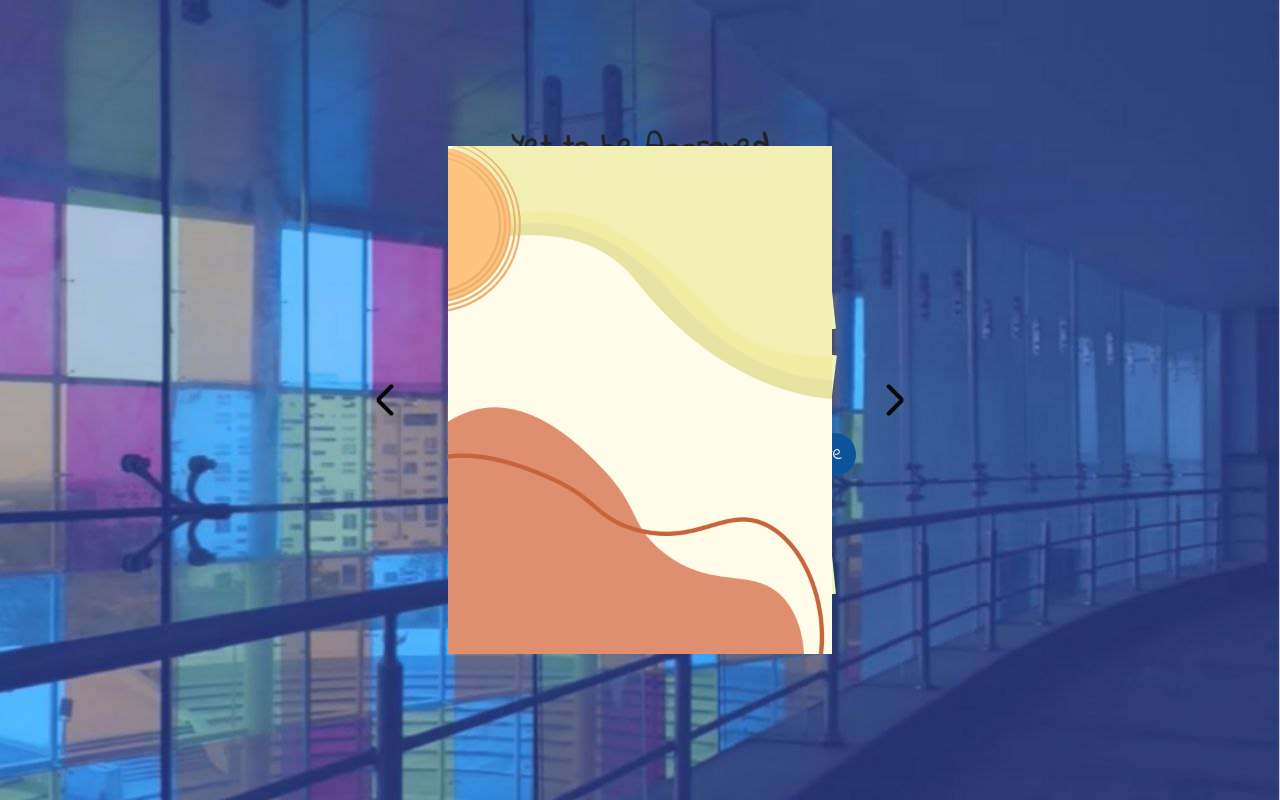
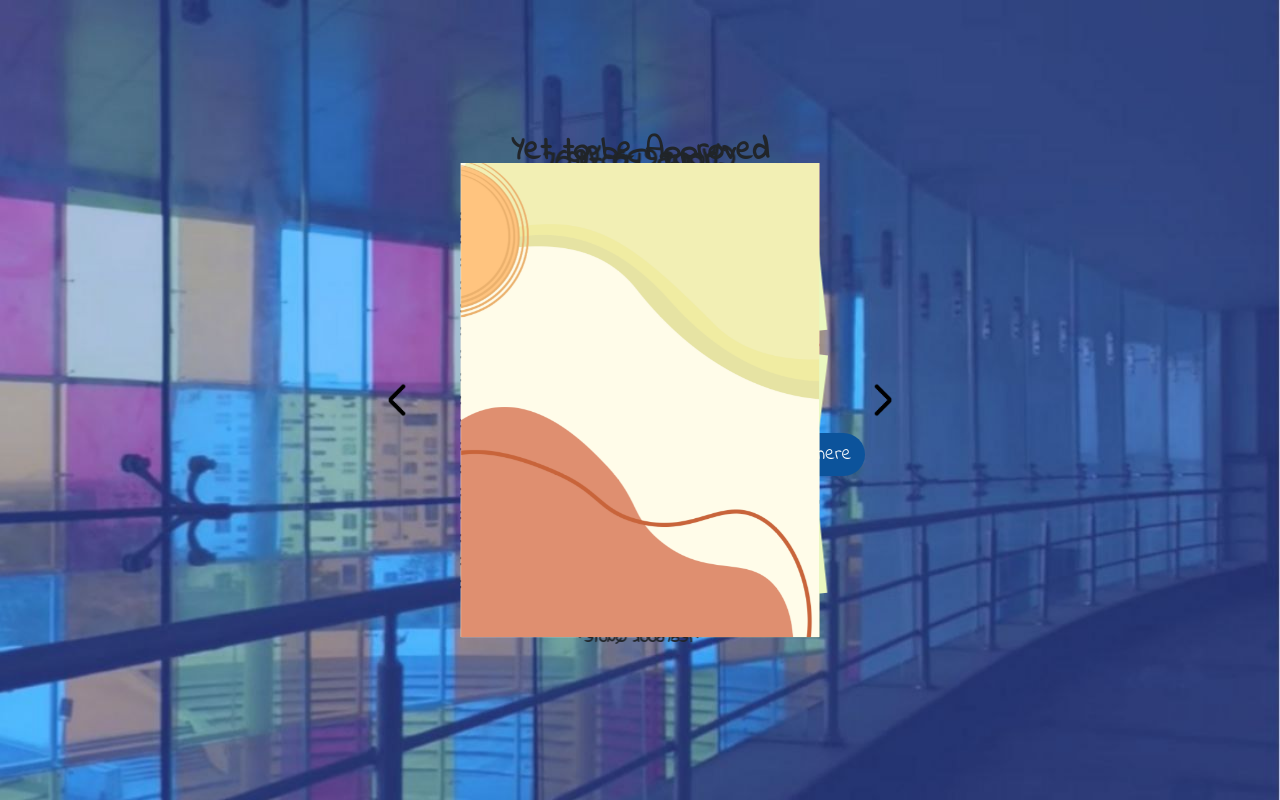
Before and after one commit to Ghost4681/yearbook_frontend, a plain HTML site: page index.html in a window 1280 px wide. Drawn offline with nearby package versions, Linux system fonts and the light colour scheme.

Commit message:
i think i figured out the merge conflict

```diff
--- a/index.html
+++ b/index.html
@@ -349,6 +349,8 @@
 
     <!-- Paper 5 -->
     <div id="p5" class="paper">
+        <!-- Paper 5 -->
+        <div id="p5" class="paper">
             <!-- paper 5 front page -->
             <div class="front">
                 <div id="f5" class="front-content">
@@ -362,7 +364,7 @@
                         </div>
                         <div class="row" style="margin-left: 10%; margin-right: 10%;">
                             <div class="col-6">
-                            <ul>
+                                <ul >
                                     <li style="background: #D4EDF4;">
                                         <h2>Comment 1</h2>
                                     </li>
@@ -421,7 +423,7 @@
                     </div>
                 </div>
             </div>
-
+        </div>
     <!-- Paper 6 -->
     <div id="p6" class="paper">
         <!-- paper 6 front page -->
@@ -564,6 +566,7 @@
 
             </div>
         </div>
+        <!-- paper 7 back page -->
         <div class="back">
             <div id="b7" class="back-content">
                 <img src="image/2.png">
@@ -606,7 +609,6 @@
                             <img src="image/profile photo.png">
                         </div>
                     </div>
-
                 </div>
             </div>
         </div>
--- a/style.css
+++ b/style.css
@@ -42,7 +42,7 @@ input{
 /* Book */
 .book {
     position: relative;
-    width: 30%;
+    width: 28%;
     height: auto;
     transition: transform 0.5s;
 }
@@ -204,15 +204,25 @@ input[type="password"]{
     max-width: 80%;
     margin-left: 10%;
 }
-.row img{
-    max-width: 50%;
-    max-height: 20%;
-   margin-left: 25%;
-}
+/* .row div{
+   margin-bottom: 25%;
+} */
 /* .row{
    padding: 0%;
 } */
-
+/* .parent {
+    overflow: hidden;
+    position: relative;
+    width: 100%;
+} */
+/* .child-right { */
+    /* background:green; */
+    /* height: 100%; */
+    /* width: 50%; */
+    /* position: absolute; */
+    /* right: 0;
+    top: 0; */
+/* } */
 /* custom radio buttons */
 .collage_1_container{
     display: block;
```
Lines whose indentation alone changed are shown as unchanged.
